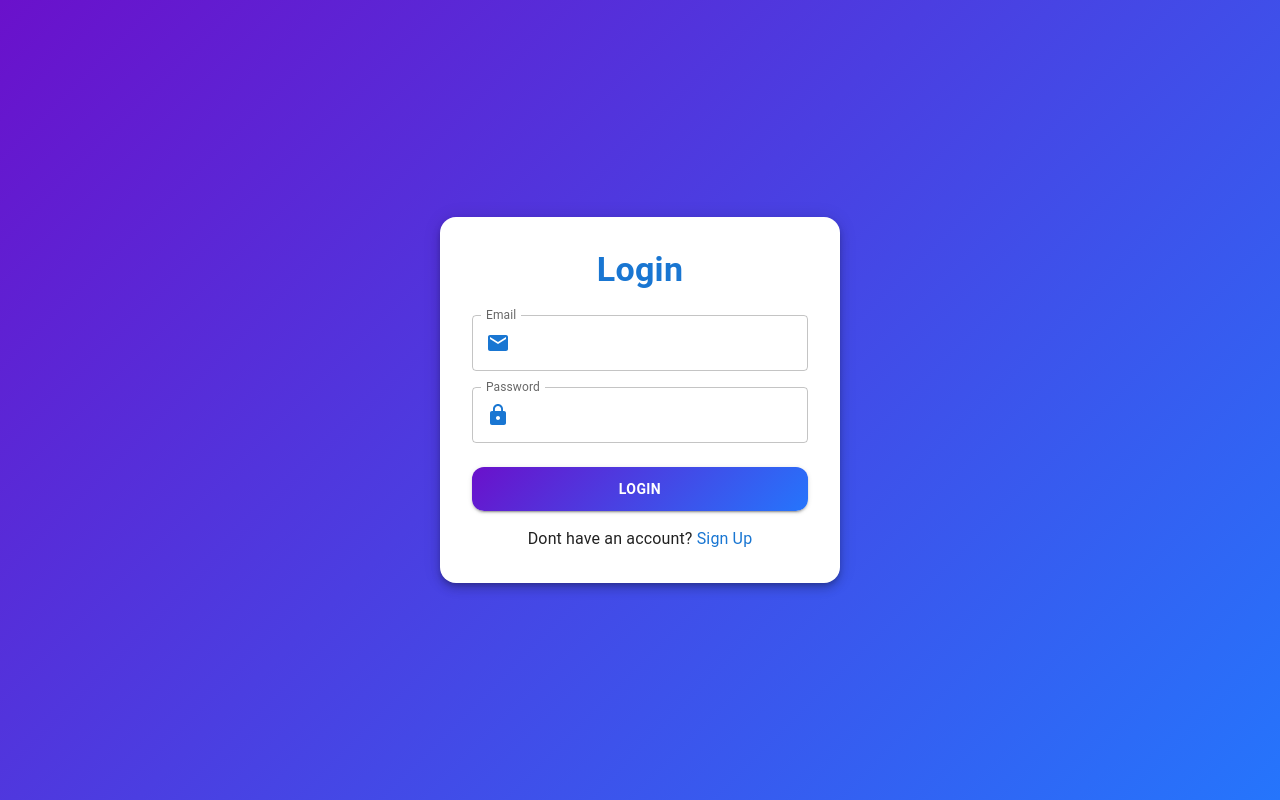
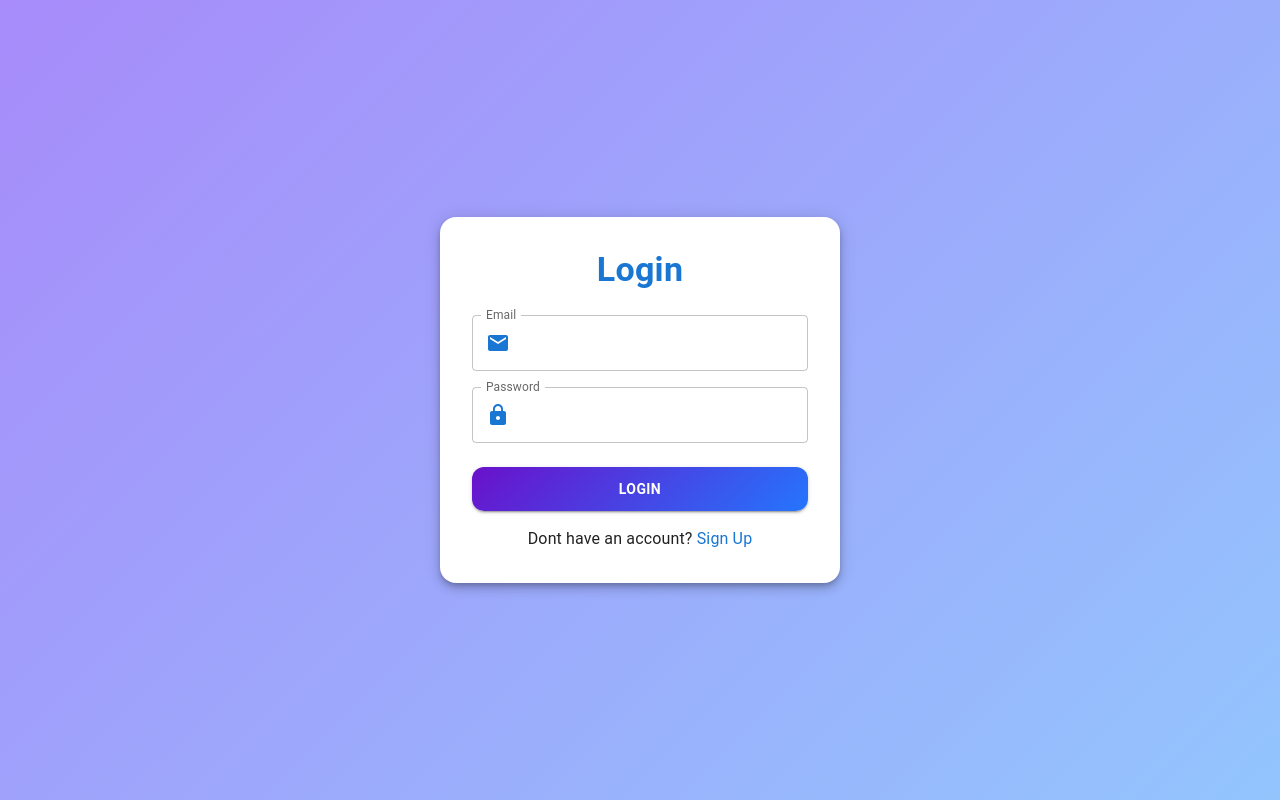
Before and after one commit to jaydeep2311/event-task, a Next.js app: page /login in a window 1280 px wide. Built offline with nearby package versions, Linux system fonts and the light colour scheme.

Commit message:
fix:Changed Color for background

```diff
--- a/src/app/layout.tsx
+++ b/src/app/layout.tsx
@@ -28,8 +28,9 @@ export default function RootLayout({
   return (
     <html lang='en'>
       <body className={`${geistSans.variable} ${geistMono.variable}`}>
+        <ToastContainer  />
         <ProtectedWrapper>
-          <ToastContainer />
+
           <EventManagementProvider>{children} </EventManagementProvider>
         </ProtectedWrapper>
       </body>
--- a/src/components/ValidatedForm.tsx
+++ b/src/components/ValidatedForm.tsx
@@ -57,7 +57,7 @@ const ValidatedForm = ({
         display: 'flex',
         alignItems: 'center',
         justifyContent: 'center',
-        background: 'linear-gradient(135deg, #6a11cb 0%, #2575fc 100%)',
+        background: 'linear-gradient(135deg, #a78bfa 0%, #93c5fd 100%)',
         p: 2,
       }}
     >
```
